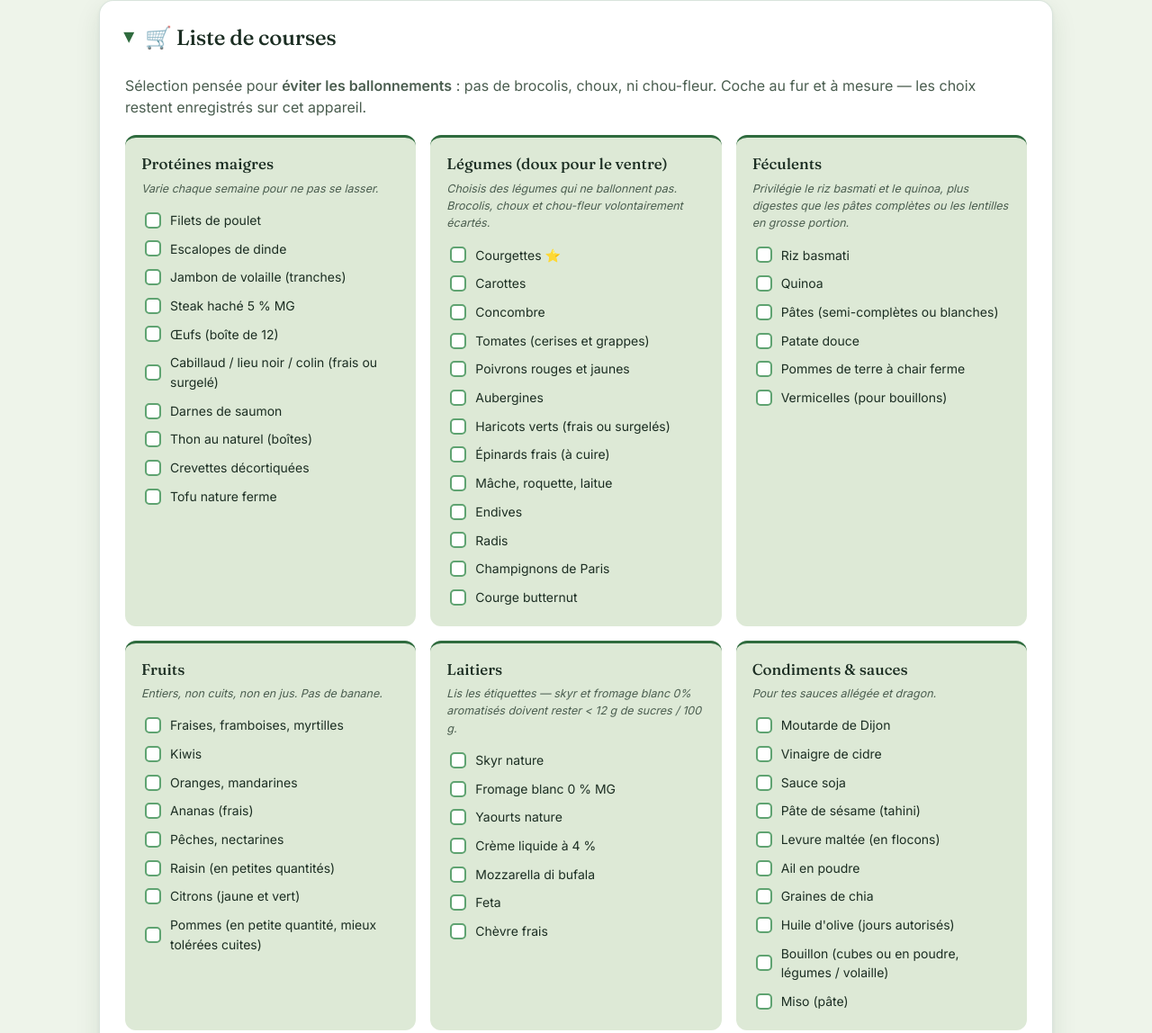
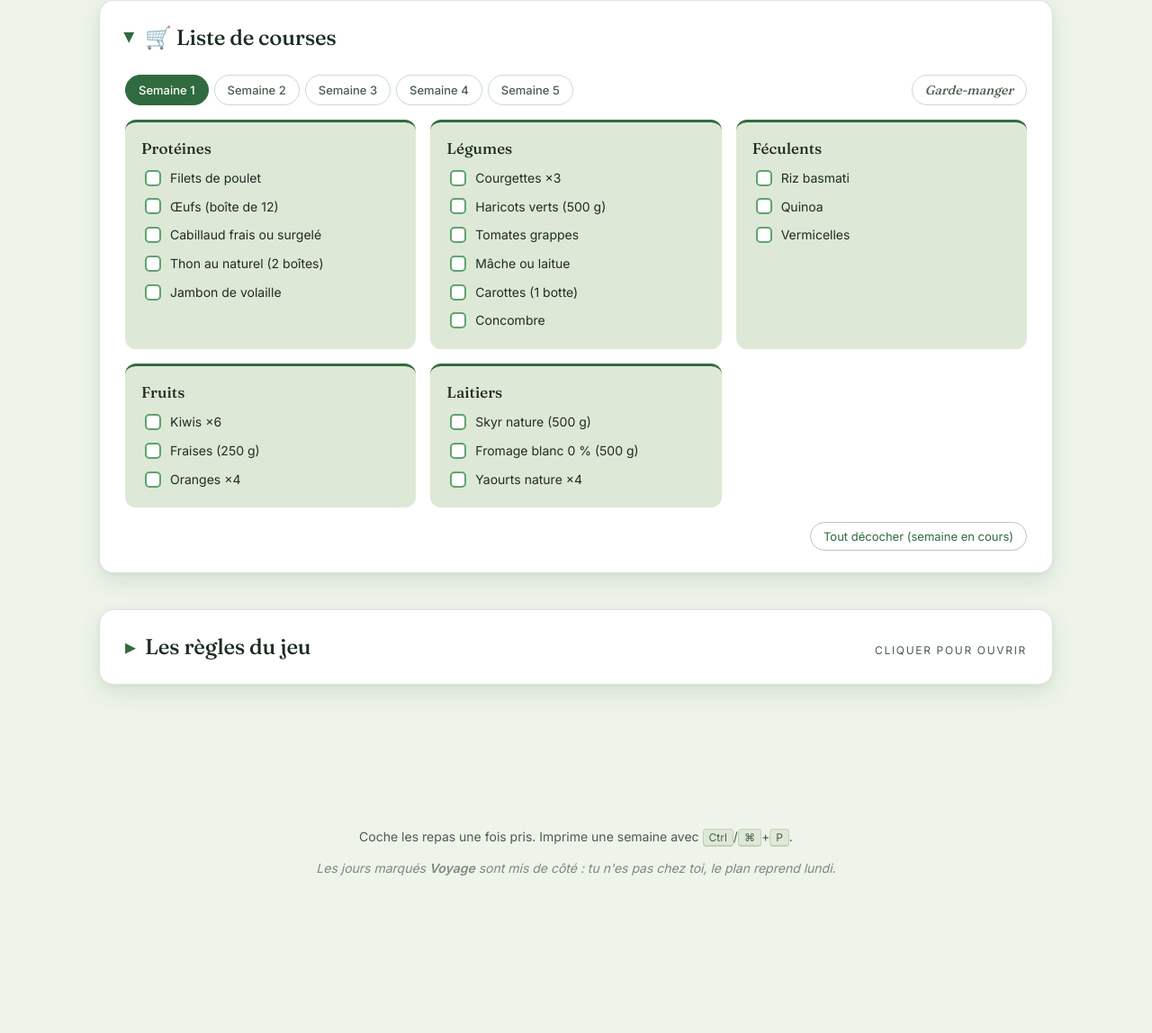
Before and after one commit to galaxymous/meal-plan, a plain HTML site: page index.html in a window 1280 px wide. Shown: the part 2613-3761 px from the top of the page at 90% size. After the commit the page ends 3643 px from the top, so only its background shows below. Drawn offline with Linux system fonts and the light colour scheme.

Commit message:
Rework shopping list: per-week tabs + garde-manger
- Five weekly lists (rotating proteins, veggies, fruits) instead of one long list
- Separate "Garde-manger" tab for pantry staples bought once and refilled
- Defaults to the current week, follows the user via the week shown
- Cleaner copy, no medical phrasing
- Reset button clears only the active scope

Co-Authored-By: Claude Opus 4.7 (1M context) <noreply@anthropic.com>

```diff
--- a/data/menu.js
+++ b/data/menu.js
@@ -206,116 +206,54 @@ const SAUCES = {
   },
 };
 
-// Liste de courses — pensée anti-ballonnement.
-// Évite : brocolis, choux, chou-fleur, oignons crus, légumineuses en grande quantité,
-// poireaux crus, asperges, artichauts. Pas de banane (selon le menu).
-const SHOPPING = [
-  {
-    title: "Protéines maigres",
-    note: "Varie chaque semaine pour ne pas se lasser.",
-    items: [
-      "Filets de poulet",
-      "Escalopes de dinde",
-      "Jambon de volaille (tranches)",
-      "Steak haché 5 % MG",
-      "Œufs (boîte de 12)",
-      "Cabillaud / lieu noir / colin (frais ou surgelé)",
-      "Darnes de saumon",
-      "Thon au naturel (boîtes)",
-      "Crevettes décortiquées",
-      "Tofu nature ferme",
+// Liste de courses : une sélection par semaine, plus une liste "garde-manger"
+// (épicerie sèche) à compléter quand c'est vide. Les protéines et légumes
+// tournent d'une semaine à l'autre pour varier les plaisirs.
+const SHOPPING = {
+  weeks: {
+    1: [
+      { title: "Protéines",  items: ["Filets de poulet", "Œufs (boîte de 12)", "Cabillaud frais ou surgelé", "Thon au naturel (2 boîtes)", "Jambon de volaille"] },
+      { title: "Légumes",    items: ["Courgettes ×3", "Haricots verts (500 g)", "Tomates grappes", "Mâche ou laitue", "Carottes (1 botte)", "Concombre"] },
+      { title: "Féculents",  items: ["Riz basmati", "Quinoa", "Vermicelles"] },
+      { title: "Fruits",     items: ["Kiwis ×6", "Fraises (250 g)", "Oranges ×4"] },
+      { title: "Laitiers",   items: ["Skyr nature (500 g)", "Fromage blanc 0 % (500 g)", "Yaourts nature ×4"] },
+    ],
+    2: [
+      { title: "Protéines",  items: ["Escalopes de dinde", "Darne de saumon", "Crevettes cuites (200 g)", "Œufs ×6", "Steak haché 5 % MG ×2"] },
+      { title: "Légumes",    items: ["Courgettes ×3", "Aubergines ×2", "Poivrons rouges ×2", "Concombre", "Épinards frais (300 g)", "Champignons de Paris"] },
+      { title: "Féculents",  items: ["Pâtes semi-complètes", "Riz basmati"] },
+      { title: "Fruits",     items: ["Framboises ou myrtilles", "Nectarines ×4", "Citron"] },
+      { title: "Laitiers",   items: ["Skyr nature", "Yaourt grec 0 %", "Fromage blanc 0 %"] },
+    ],
+    3: [
+      { title: "Protéines",  items: ["Filets de poulet", "Lieu noir ou colin", "Thon au naturel", "Œufs ×6", "Tofu ferme nature"] },
+      { title: "Légumes",    items: ["Courgettes ×3", "Carottes", "Radis (1 botte)", "Endives ×4", "Tomates cerises", "Roquette ou mâche"] },
+      { title: "Féculents",  items: ["Quinoa", "Patate douce ×2"] },
+      { title: "Fruits",     items: ["Ananas frais", "Mandarines", "Pêches ×4"] },
+      { title: "Laitiers",   items: ["Skyr nature", "Mozzarella di bufala", "Feta"] },
+    ],
+    4: [
+      { title: "Protéines",  items: ["Filets de poulet", "Crevettes", "Œufs ×12", "Jambon de volaille", "Darne de saumon"] },
+      { title: "Légumes",    items: ["Tomates grappes (semaine spéciale tomate-mozza)", "Concombre", "Aubergines ×2", "Courgettes ×3", "Poivrons jaunes"] },
+      { title: "Féculents",  items: ["Riz basmati", "Pâtes"] },
+      { title: "Fruits",     items: ["Pommes ×4", "Raisin", "Kiwis ×4"] },
+      { title: "Laitiers",   items: ["Mozzarella di bufala (×2)", "Feta", "Fromage blanc 0 %", "Yaourts nature"] },
+      { title: "Frais",      items: ["Basilic frais (gros bouquet)", "Citron"] },
+    ],
+    5: [
+      { title: "Protéines",  items: ["Escalopes de dinde", "Cabillaud", "Œufs ×6", "Thon au naturel", "Tofu ferme"] },
+      { title: "Légumes",    items: ["Courgettes ×3", "Haricots verts (500 g)", "Mâche", "Courge butternut (½)", "Champignons", "Carottes"] },
+      { title: "Féculents",  items: ["Riz basmati", "Quinoa", "Patate douce"] },
+      { title: "Fruits",     items: ["Oranges ×4", "Ananas", "Fraises"] },
+      { title: "Laitiers",   items: ["Skyr nature", "Fromage blanc 0 %", "Yaourts nature"] },
     ],
   },
-  {
-    title: "Légumes (doux pour le ventre)",
-    note: "Choisis des légumes qui ne ballonnent pas. Brocolis, choux et chou-fleur volontairement écartés.",
-    items: [
-      "Courgettes ⭐",
-      "Carottes",
-      "Concombre",
-      "Tomates (cerises et grappes)",
-      "Poivrons rouges et jaunes",
-      "Aubergines",
-      "Haricots verts (frais ou surgelés)",
-      "Épinards frais (à cuire)",
-      "Mâche, roquette, laitue",
-      "Endives",
-      "Radis",
-      "Champignons de Paris",
-      "Courge butternut",
-    ],
-  },
-  {
-    title: "Féculents",
-    note: "Privilégie le riz basmati et le quinoa, plus digestes que les pâtes complètes ou les lentilles en grosse portion.",
-    items: [
-      "Riz basmati",
-      "Quinoa",
-      "Pâtes (semi-complètes ou blanches)",
-      "Patate douce",
-      "Pommes de terre à chair ferme",
-      "Vermicelles (pour bouillons)",
-    ],
-  },
-  {
-    title: "Fruits",
-    note: "Entiers, non cuits, non en jus. Pas de banane.",
-    items: [
-      "Fraises, framboises, myrtilles",
-      "Kiwis",
-      "Oranges, mandarines",
-      "Ananas (frais)",
-      "Pêches, nectarines",
-      "Raisin (en petites quantités)",
-      "Citrons (jaune et vert)",
-      "Pommes (en petite quantité, mieux tolérées cuites)",
-    ],
-  },
-  {
-    title: "Laitiers",
-    note: "Lis les étiquettes — skyr et fromage blanc 0% aromatisés doivent rester < 12 g de sucres / 100 g.",
-    items: [
-      "Skyr nature",
-      "Fromage blanc 0 % MG",
-      "Yaourts nature",
-      "Crème liquide à 4 %",
-      "Mozzarella di bufala",
-      "Feta",
-      "Chèvre frais",
-    ],
-  },
-  {
-    title: "Condiments & sauces",
-    note: "Pour tes sauces allégée et dragon.",
-    items: [
-      "Moutarde de Dijon",
-      "Vinaigre de cidre",
-      "Sauce soja",
-      "Pâte de sésame (tahini)",
-      "Levure maltée (en flocons)",
-      "Ail en poudre",
-      "Graines de chia",
-      "Huile d'olive (jours autorisés)",
-      "Bouillon (cubes ou en poudre, légumes / volaille)",
-      "Miso (pâte)",
-    ],
-  },
-  {
-    title: "Herbes & épices",
-    note: "Indispensables pour donner du goût sans matières grasses.",
-    items: [
-      "Ciboulette (fraîche ou surgelée)",
-      "Persil plat",
-      "Basilic",
-      "Coriandre",
-      "Aneth",
-      "Thym, romarin",
-      "Gingembre frais",
-      "Curry, cumin, paprika fumé",
-      "Sel, poivre, fleur de sel",
-    ],
-  },
-];
+  // Garde-manger : à acheter en une fois et à compléter quand c'est vide.
+  pantry: [
+    { title: "Sauces & condiments", items: ["Moutarde de Dijon", "Vinaigre de cidre", "Sauce soja", "Pâte de sésame (tahini)", "Levure maltée en flocons", "Ail en poudre", "Graines de chia", "Huile d'olive", "Bouillon (cubes légumes / volaille)", "Pâte miso"] },
+    { title: "Herbes & épices",     items: ["Ciboulette (surgelée OK)", "Persil plat", "Coriandre", "Aneth", "Thym, romarin", "Gingembre frais", "Curry, cumin, paprika", "Sel, poivre, fleur de sel"] },
+  ],
+};
 
 // Visual identity per meal type: photo (in /images) + fallback gradient.
 const TYPE_VISUAL = {
--- a/index.html
+++ b/index.html
@@ -46,10 +46,10 @@
         <span class="rules-summary-hint">cliquer pour replier</span>
       </summary>
       <div class="rules-body">
-        <p class="rules-intro">Sélection pensée pour <strong>éviter les ballonnements</strong>&nbsp;: pas de brocolis, choux, ni chou-fleur. Coche au fur et à mesure&nbsp;— les choix restent enregistrés sur cet appareil.</p>
+        <div class="shop-tabs" id="shop-tabs"><!-- injected --></div>
         <div class="shopping-grid" id="shopping-grid"><!-- injected --></div>
         <div class="shopping-actions">
-          <button id="shopping-reset" class="btn-ghost" type="button">Tout décocher</button>
+          <button id="shopping-reset" class="btn-ghost" type="button">Tout décocher (semaine en cours)</button>
         </div>
       </div>
     </details>
--- a/script.js
+++ b/script.js
@@ -80,26 +80,21 @@ function renderRules() {
   fillSauce($("#sauce-dragon"), SAUCES.dragon, "dragon");
 }
 
-function renderShopping() {
+let SHOP_VIEW = "1"; // current tab key: "1".."5" or "pantry"
+
+function renderShopCategories(categories, scope) {
   const grid = $("#shopping-grid");
-  if (!grid) return;
   grid.innerHTML = "";
-  SHOPPING.forEach((cat, ci) => {
+  categories.forEach((cat, ci) => {
     const card = document.createElement("article");
     card.className = "shop-cat";
     const title = document.createElement("h4");
     title.textContent = cat.title;
     card.appendChild(title);
-    if (cat.note) {
-      const note = document.createElement("p");
-      note.className = "shop-note";
-      note.textContent = cat.note;
-      card.appendChild(note);
-    }
     const ul = document.createElement("ul");
     ul.className = "shop-list";
     cat.items.forEach((item, ii) => {
-      const key = `shop:${ci}:${ii}`;
+      const key = `shop:${scope}:${ci}:${ii}`;
       const checked = localStorage.getItem(key) === "1";
       const li = document.createElement("li");
       li.innerHTML = `
@@ -114,6 +109,39 @@ function renderShopping() {
     card.appendChild(ul);
     grid.appendChild(card);
   });
+}
+
+function setShopView(view) {
+  SHOP_VIEW = view;
+  $$("#shop-tabs button").forEach(b => b.classList.toggle("is-active", b.dataset.shopview === view));
+  if (view === "pantry") renderShopCategories(SHOPPING.pantry, "pantry");
+  else renderShopCategories(SHOPPING.weeks[view], `w${view}`);
+}
+
+function renderShopping() {
+  const tabs = $("#shop-tabs");
+  if (!tabs) return;
+  tabs.innerHTML = "";
+  for (let w = 1; w <= 5; w++) {
+    const b = document.createElement("button");
+    b.type = "button";
+    b.dataset.shopview = String(w);
+    b.textContent = `Semaine ${w}`;
+    tabs.appendChild(b);
+  }
+  const pantry = document.createElement("button");
+  pantry.type = "button";
+  pantry.dataset.shopview = "pantry";
+  pantry.textContent = "Garde-manger";
+  pantry.classList.add("is-pantry");
+  tabs.appendChild(pantry);
+
+  tabs.addEventListener("click", (e) => {
+    const btn = e.target.closest("button[data-shopview]");
+    if (btn) setShopView(btn.dataset.shopview);
+  });
+
+  setShopView(String(pickInitialWeek()));
 }
 
 function renderMeal(label, meal, dateIso, slot) {
@@ -302,8 +330,10 @@ function setupChecks() {
 
   const reset = $("#shopping-reset");
   if (reset) reset.addEventListener("click", () => {
+    const scope = SHOP_VIEW === "pantry" ? "pantry" : `w${SHOP_VIEW}`;
+    const prefix = `shop:${scope}:`;
     Object.keys(localStorage)
-      .filter(k => k.startsWith("shop:"))
+      .filter(k => k.startsWith(prefix))
       .forEach(k => localStorage.removeItem(k));
     $$("#shopping-grid input[type=checkbox]").forEach(cb => {
       cb.checked = false;
--- a/style.css
+++ b/style.css
@@ -205,6 +205,39 @@ main { max-width: 1100px; margin: 0 auto; padding: 20px 20px 80px; }
 .rules-body { padding: 0 28px 24px; }
 
 /* SHOPPING LIST */
+.shop-tabs {
+  display: flex;
+  flex-wrap: wrap;
+  gap: 6px;
+  margin-bottom: 16px;
+}
+.shop-tabs button {
+  appearance: none;
+  background: transparent;
+  border: 1px solid rgba(47, 107, 62, 0.25);
+  color: var(--ink-soft);
+  padding: 7px 14px;
+  border-radius: 999px;
+  font-family: var(--sans);
+  font-size: 13px;
+  font-weight: 500;
+  cursor: pointer;
+  transition: all 0.15s ease;
+}
+.shop-tabs button:hover { color: var(--ink); border-color: var(--olive); }
+.shop-tabs button.is-active {
+  background: var(--olive);
+  color: var(--paper);
+  border-color: var(--olive);
+}
+.shop-tabs button.is-pantry {
+  margin-left: auto;
+  font-style: italic;
+  font-family: var(--serif);
+  font-size: 14px;
+}
+@media (max-width: 600px) { .shop-tabs button.is-pantry { margin-left: 0; } }
+
 .shopping-grid {
   display: grid;
   grid-template-columns: repeat(auto-fit, minmax(250px, 1fr));
```
